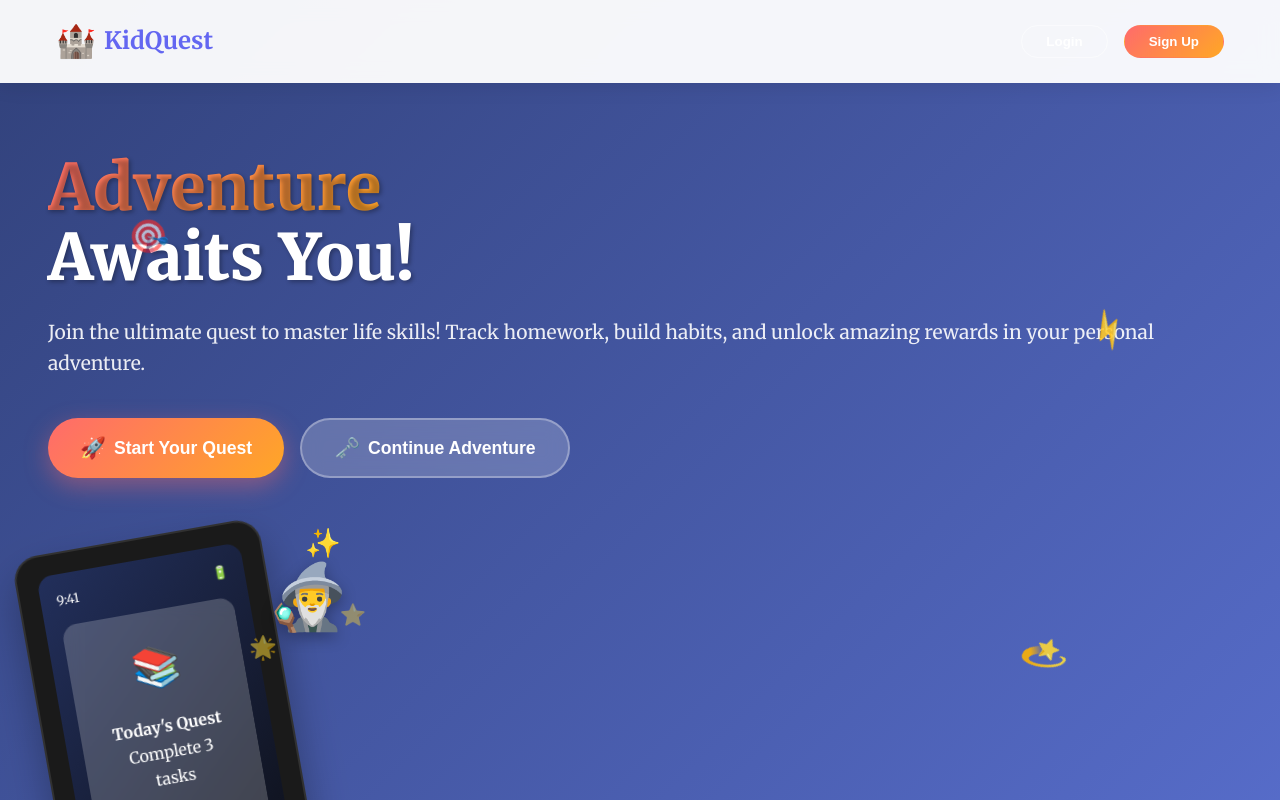
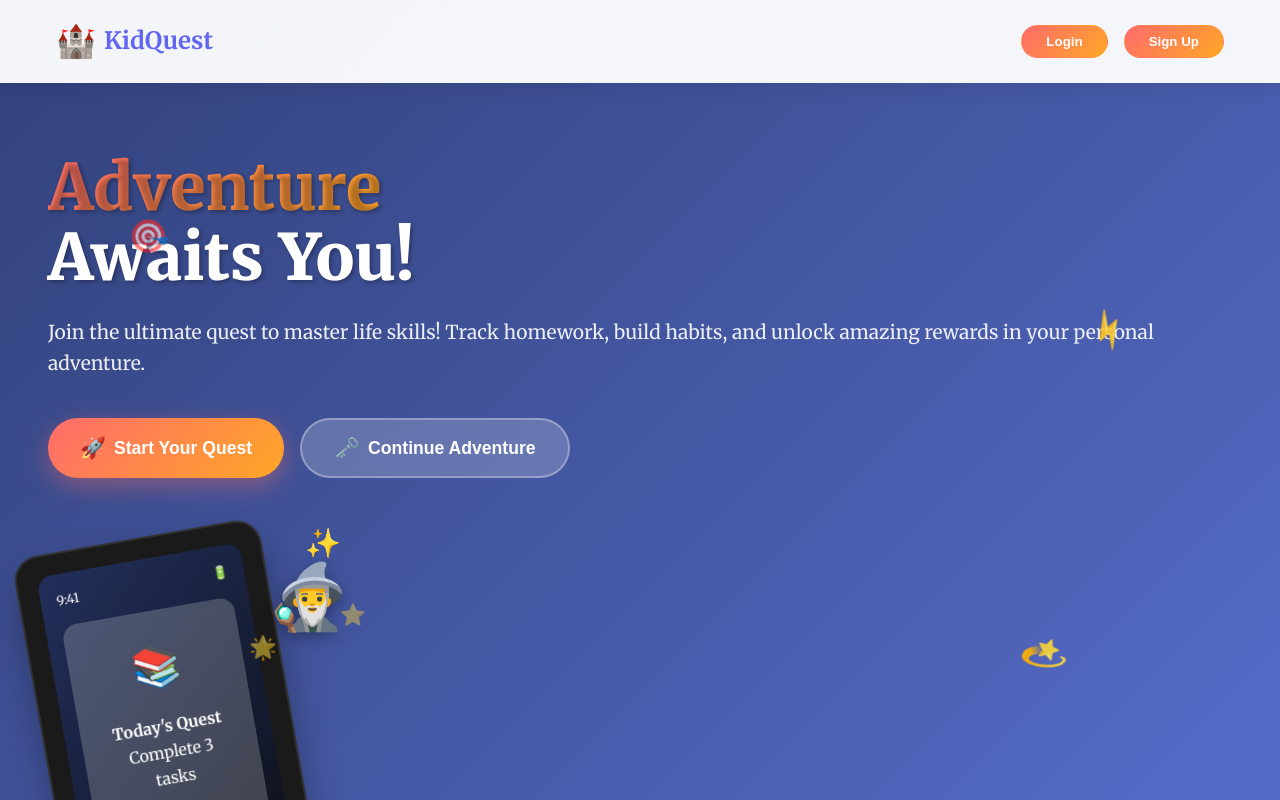
Before and after one commit to SiddhuBlaze3050/KidQuest, a Vue app in the folder frontend/: page / in a window 1280 px wide. Shown: the top 800 px of the page. Built offline with nearby package versions, Linux system fonts and the light colour scheme; what sentiment would draw is missing.

Commit message:
Changed login button from white background to primary button

```diff
--- a/frontend/src/views/HomeView.vue
+++ b/frontend/src/views/HomeView.vue
@@ -188,7 +188,7 @@ export default {
             </button>
           </div>
           <div class="nav-links" v-else>
-            <button @click="showLogin = true" class="nav-btn">Login</button>
+            <button @click="showLogin = true" class="nav-btn primary">Login</button>
             <button @click="showRegister = true" class="nav-btn primary">Sign Up</button>
           </div>
         </div>
```
